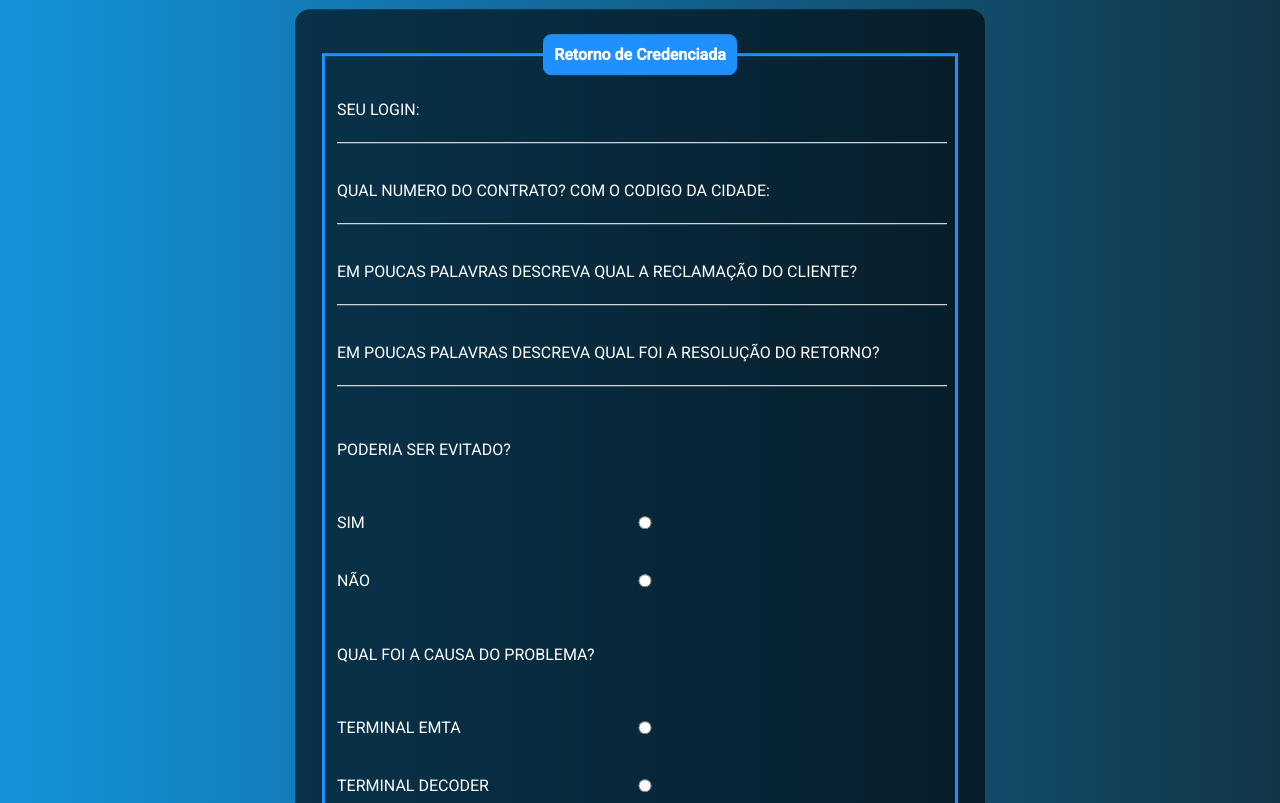
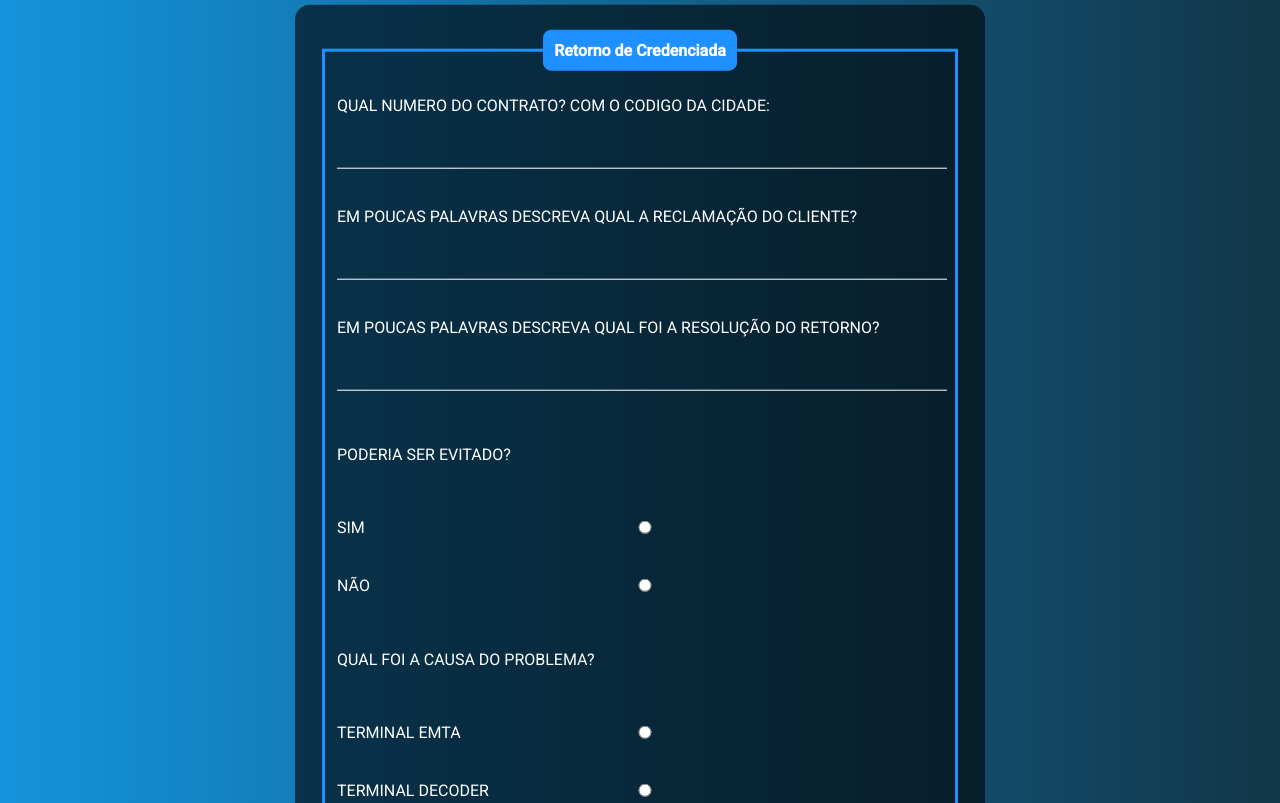
Before and after one commit to jucaodamontanha/TecX, a plain HTML site: page forms/index.html in a window 1280 px wide. Shown: the top 803 px of the page. Drawn offline with Linux system fonts and the light colour scheme; a web font is replaced by a local one.

Commit message:
removido uma pergunta e acertado altura e largura

```diff
--- a/forms/index.html
+++ b/forms/index.html
@@ -22,11 +22,8 @@
             <fieldset>
                 <legend><b> Retorno de Credenciada</b></legend>
                 <br>
-                <div class="inputBox">
-                    <input type="text" name="seu_login" id="seu_login" class="inputUser_txt" required>
-                    <label for="seu_login" class="labelInput">SEU LOGIN:</label>
-                </div>
-                <br><br>
+
+
                 <div class="inputBox">
                     <input type="text" name="nun_contrato" id="nun_contrato" class="inputUser_txt" required>
                     <label for="nun_contrato" class="labelInput">QUAL NUMERO DO CONTRATO? COM O CODIGO DA
--- a/forms/styles.css
+++ b/forms/styles.css
@@ -54,8 +54,8 @@ legend{
     font-size: 12px;
     width: 100%;
     letter-spacing: 2px;
-    height: 35px;
-    margin-top: 5px;
+    height: 55px;
+    margin-top: 15px;
 
 }
 
```
